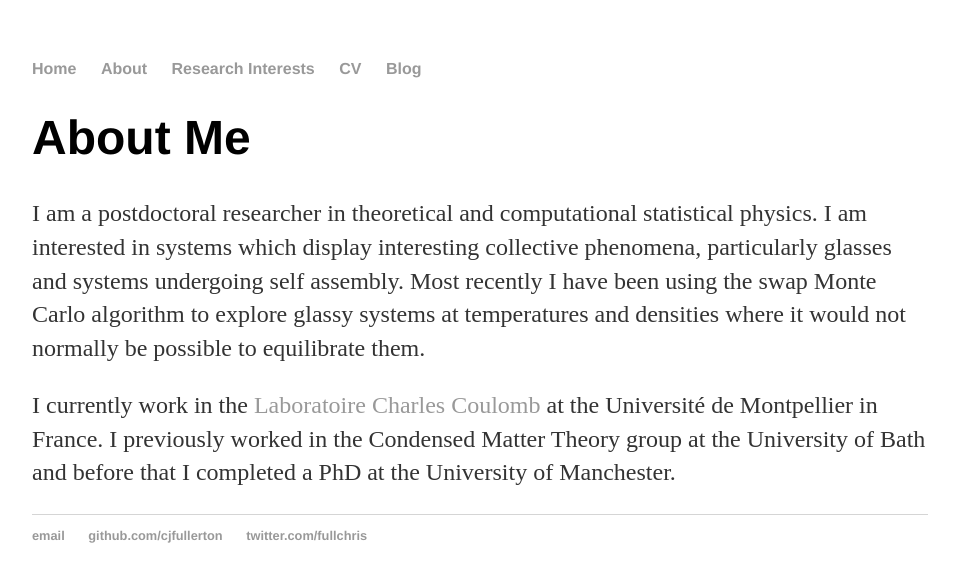
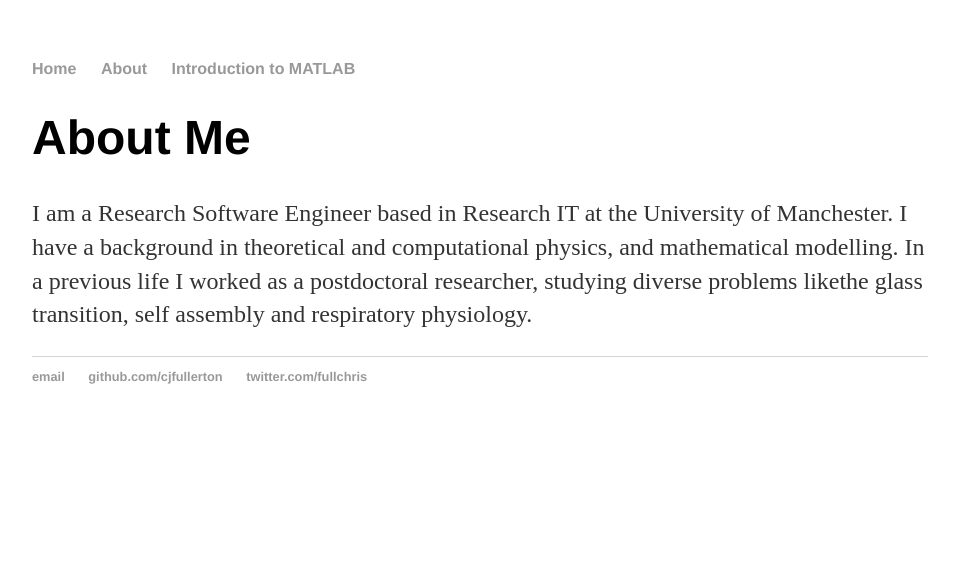
Before and after one commit to cjfullerton/cjfullerton.github.io, a Jekyll site: the page built from about/index.html, in a window 1280 px wide. Shown: the top 582 px of the page, without its empty margins (160-1115 px from the left). Built offline with Jekyll 4.4.1, drawn with Linux system fonts in a browser that asks for light colours.

Commit message:
feat: Update site some more

```diff
--- a/MATLAB_training/index.html
+++ b/MATLAB_training/index.html
@@ -4,6 +4,6 @@ title: Christopher J. Fullerton
 ---
 <div class="blurb">
 	<h1>Introduction to MATLAB</h1>
-	<p>I will host some slides here
+	<p>I will put some slides and links here.
 	</p>
 </div><!-- /.blurb -->
--- a/_layouts/default.html
+++ b/_layouts/default.html
@@ -10,9 +10,10 @@
 	    		<ul>
 	        		<li><a href="/">Home</a></li>
 		        	<li><a href="/about">About</a></li>
-		        	<li><a href="/researchinterests">Research Interests</a></li>
-	        		<li><a href="/cv">CV</a></li>
-	        		<li><a href="/blog">Blog</a></li>
+					<li><a href="/MATLAB_training">Introduction to MATLAB</a></li>
+		        	<!-- <li><a href="/researchinterests">Research Interests</a></li> -->
+	        		<!-- <li><a href="/cv">CV</a></li> -->
+	        		<!-- <li><a href="/blog">Blog</a></li> -->
 	    		</ul>
 			</nav>
 			<div class="container">
--- a/about/index.html
+++ b/about/index.html
@@ -4,9 +4,7 @@ title: Christopher J. Fullerton
 ---
 <div class="blurb">
 	<h1>About Me</h1>
-	<p>I am a postdoctoral researcher in theoretical and computational statistical physics. I am interested in systems which display interesting collective phenomena,
-	particularly glasses and systems undergoing self assembly. Most recently I have been using the swap Monte Carlo algorithm to explore glassy systems at temperatures
-	and densities where it would not normally be possible to equilibrate them.</p>
-	<p>I currently work in the <a href="https://www.coulomb.univ-montp2.fr/?lang=fr">Laboratoire Charles Coulomb</a> at the Universit&eacute de Montpellier in France.
-	I previously worked in the Condensed Matter Theory group at the University of Bath and before that I completed a PhD at the University of Manchester.</p>
+	<p>I am a Research Software Engineer based in Research IT at the University of Manchester. I have a background in
+		theoretical and computational physics, and mathematical modelling. In a previous life I worked as a postdoctoral
+		researcher, studying diverse problems likethe glass transition, self assembly and respiratory physiology.</p>
 </div><!-- /.blurb -->
```
